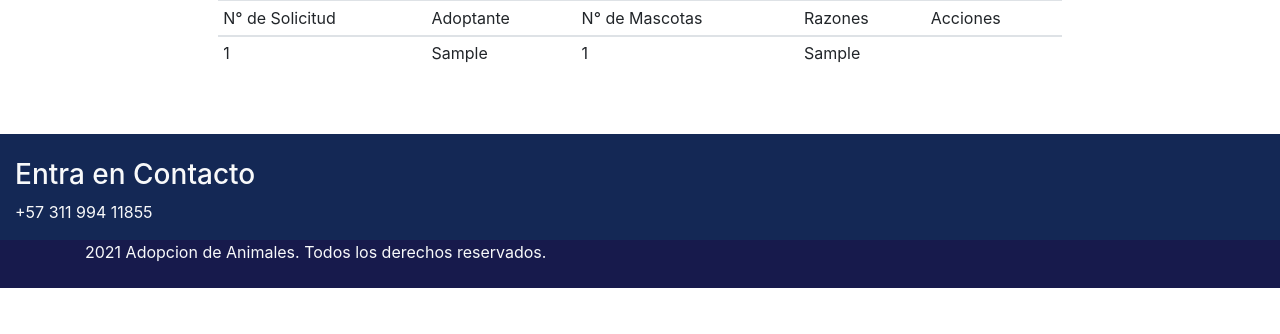
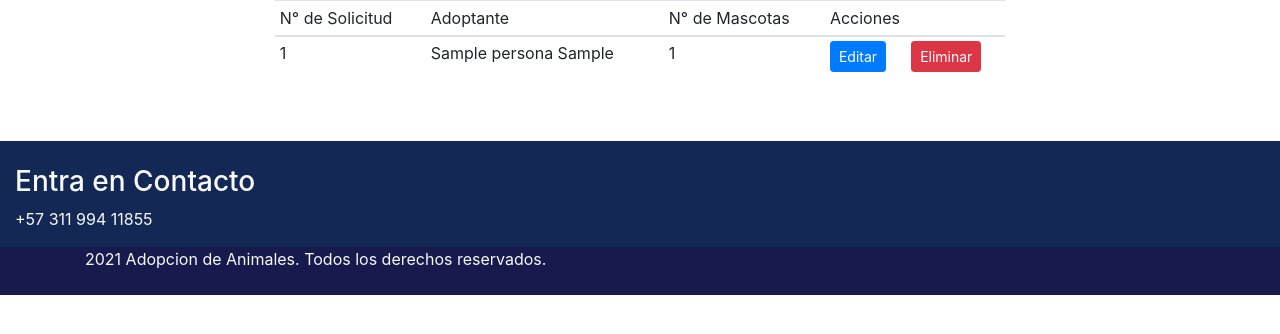
Before and after one commit to Alfareiza/adopcion-de-animales, a Django app: page /solicitud/listar/ in a window 1280 px wide. Shown: the part 56-390 px from the top of the page. Run offline with Django 3.2, Linux system fonts and the light colour scheme; tables that the repository leaves empty hold one stand-in row (values such as "Sample post"); some libraries are stand-ins or nearby versions.

Commit message:
Utilizado template tag {% comment %} para comentar correctamente html.

```diff
--- a/templates/adopcion/solicitud_list.html
+++ b/templates/adopcion/solicitud_list.html
@@ -2,6 +2,7 @@
 {% block bienvenido %}{% endblock %}
 {% block title%} Solicitudes de Adopción {% endblock %}
 {% block content %}
+<div class="container">
     <div class="row">
         <div class="col-md-2"></div>
         <div class="col-md-8">
@@ -11,7 +12,7 @@
                         <td>N° de Solicitud</td>
                         <td>Adoptante</td>
                         <td>N° de Mascotas</td>
-                    <td>Razones</td>
+                        {% comment %}<td>Razones</td>{% endcomment %}
                         <td colspan="2">Acciones</td>
                     </tr>
                 </thread>
@@ -20,16 +21,16 @@
                 {% for solicitud in object_list %}
                 <tr>
                     <td>{{ solicitud.id }}</td>
-                <td>{{ solicitud.persona.nombre }} {{ solicitud.persona.apellidos }}</td>
+                    <td>{{ solicitud.persona.nombres }} {{ solicitud.persona.apellidos }}</td>
                     <td>{{ solicitud.numero_mascotas }}</td>
-                <td>{{ solicitud.razones }}</td>
+                    {% comment "No es necesario actualmente" %}<td>{{ solicitud.razones }}</td>{% endcomment %}
                     <td>
-                    <!--<a class="btn btn-primary btn-sm" href="{% url 'adopcion:adopcion_editar' adopcion.id %}">Editar</a>-->
+                        <a class="btn btn-primary btn-sm" href="{% url 'adopcion:solicitud_editar' solicitud.id %}">Editar</a>
                     </td>
                     <td>
-                  <!--  <a class="btn btn-danger btn-sm"
-                       href="{% url 'adopcion:adopcion_eliminar' adopcion.id %}">Eliminar</a>-->
-                </td>
+                       <a class="btn btn-danger btn-sm"
+                           href="{% url 'adopcion:solicitud_eliminar' solicitud.id %}">Eliminar</a>
+                    </td>{% comment "Optional note" %}{% endcomment %}
                 </tr>
                 {% endfor %}
                 {% else %}
@@ -40,5 +41,5 @@
         </div>
         <div class="col-md-2"></div>
     </div>
-<div>
+</div>
 {% endblock %}
```
Lines whose indentation alone changed are shown as unchanged.
